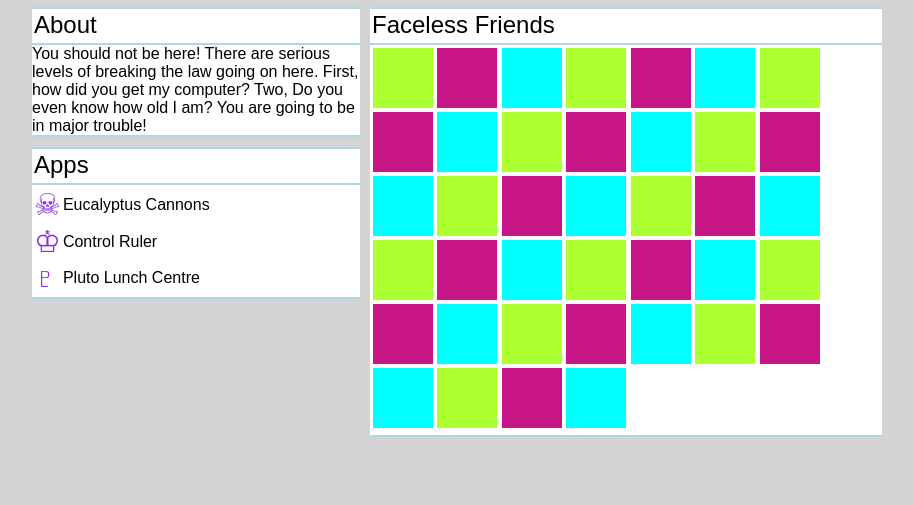
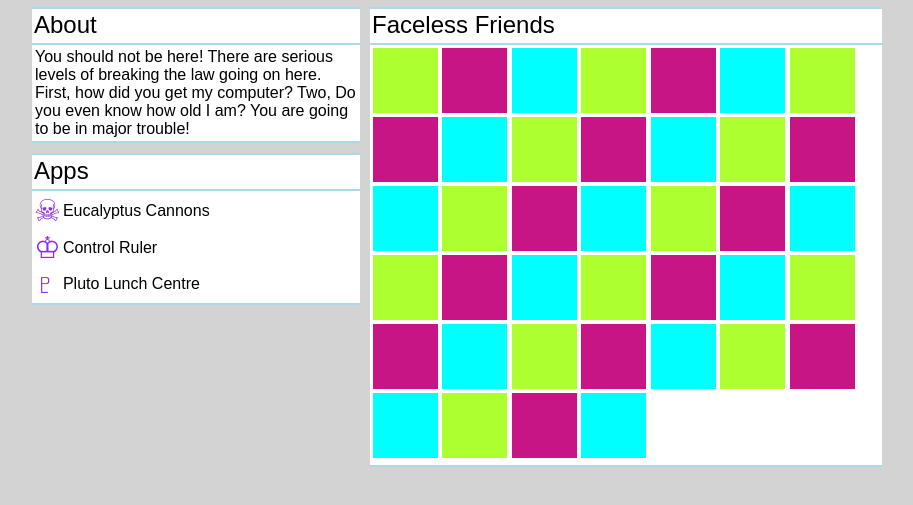
Before and after one commit to bluerosinneo/SocialMockup, a plain HTML site: page index.html in a window 1280 px wide. Shown: the part 293-798 px from the top of the page, without its empty margins (183-1096 px from the left). Drawn offline with Linux system fonts and the light colour scheme.

Commit message:
make more fancy

```diff
--- a/index.html
+++ b/index.html
@@ -43,11 +43,13 @@
             <div class="column" id="leftColumn">
                 <div id="about" class="smallSection">
                     <div class="secHeading">About</div>
-                    <p>You should not be here! There are serious levels
-                        of breaking the law going on here.  First, how did you get my
-                         computer?  Two, Do you even know how old I am?  You are going to
-                         be in major trouble!
-                    </p>
+                    <div class="secContent">
+                        <p>You should not be here! There are serious levels
+                            of breaking the law going on here.  First, how did you get my
+                            computer?  Two, Do you even know how old I am?  You are going to
+                            be in major trouble!
+                        </p>
+                    </div>
                 </div>
                 <div id="apps" class="smallSection">
                     <div class="secHeading">Apps</div>
--- a/style.css
+++ b/style.css
@@ -137,22 +137,22 @@ li{
 
 .smallBoxG{
     /* margin: 2.5px; */
-    height: 60px;
-    width: 60px;
+    height: 65px;
+    width: 65px;
     background-color: greenyellow;
     display: inline-block
 }
 .smallBoxM{
     /* margin: 2.5px; */
-    height: 60px;
-    width: 60px;
+    height: 65px;
+    width: 65px;
     background-color: mediumvioletred;
     display: inline-block;
 }
 .smallBoxB{
     /* margin: 2.5px; */
-    height: 60px;
-    width: 60px;
+    height: 65px;
+    width: 65px;
     background-color: cyan;
     display: inline-block;
 }
```
